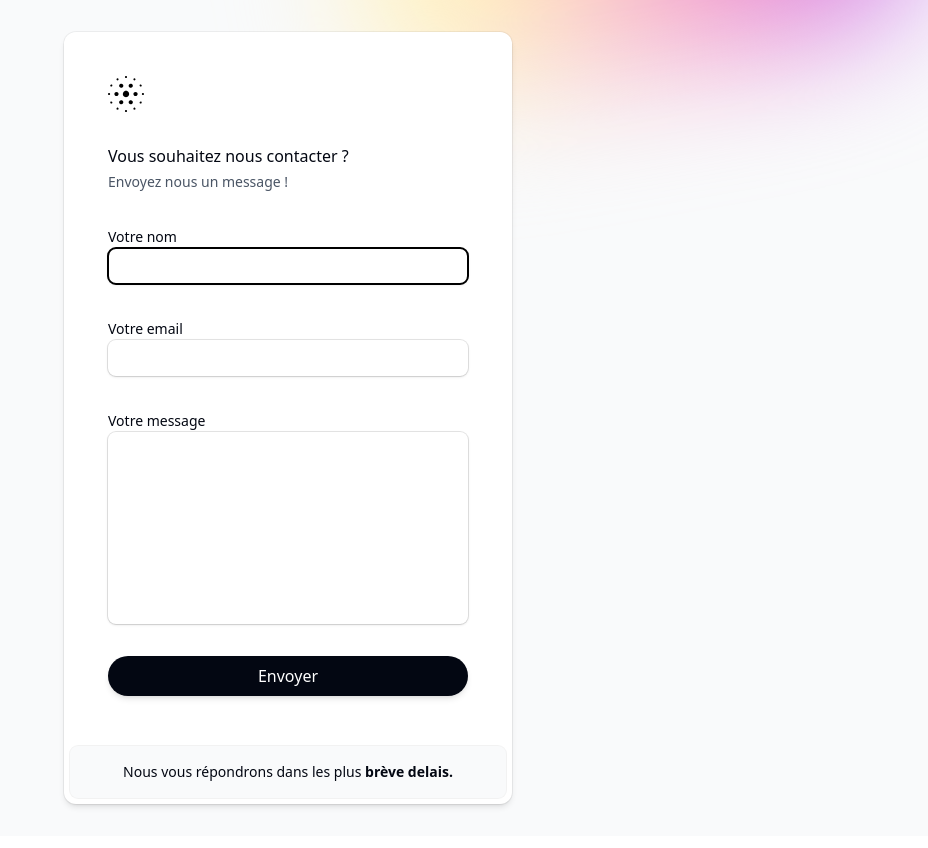
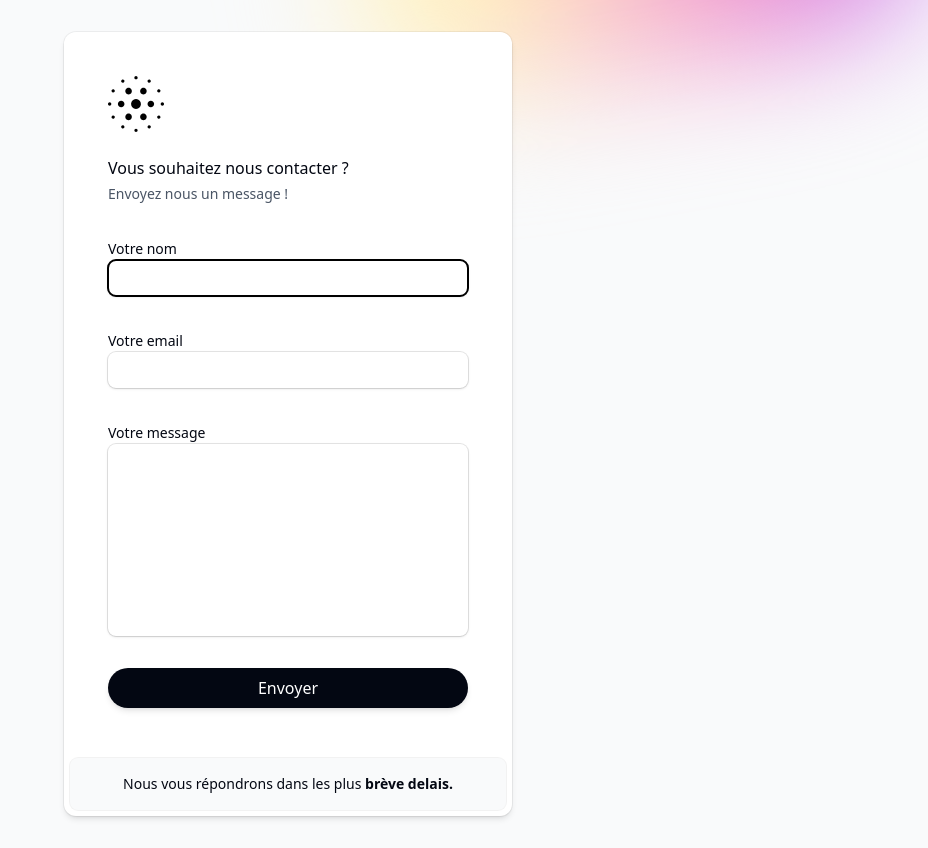
Before and after one commit to Iskandar835/levderido, a Next.js app in the folder levderido-app/: page /contact in a window 1280 px wide. Shown: the whole page, without its empty margins (352-1280 px from the left). Built offline with nearby package versions, Linux system fonts and the light colour scheme; a web font is replaced by a local one.

Commit message:
chore: ajustement taille logo

```diff
--- a/levderido-app/src/components/form.tsx
+++ b/levderido-app/src/components/form.tsx
@@ -71,10 +71,10 @@ export function Form() {
       <form ref={form} onSubmit={sendFormToEmailJS} className="p-7 sm:p-11">
         <div className="flex items-start">
           <Link href="/" title="Home">
-            <Mark className="h-9 fill-black" />
+            <Mark className="h-14 fill-black" />
           </Link>
         </div>
-        <h1 className="mt-8 text-base/6 font-medium">
+        <h1 className="mt-6 text-base/6 font-medium">
           Vous souhaitez nous contacter ?
         </h1>
         <p className="mt-1 text-sm/5 text-gray-600">
```
